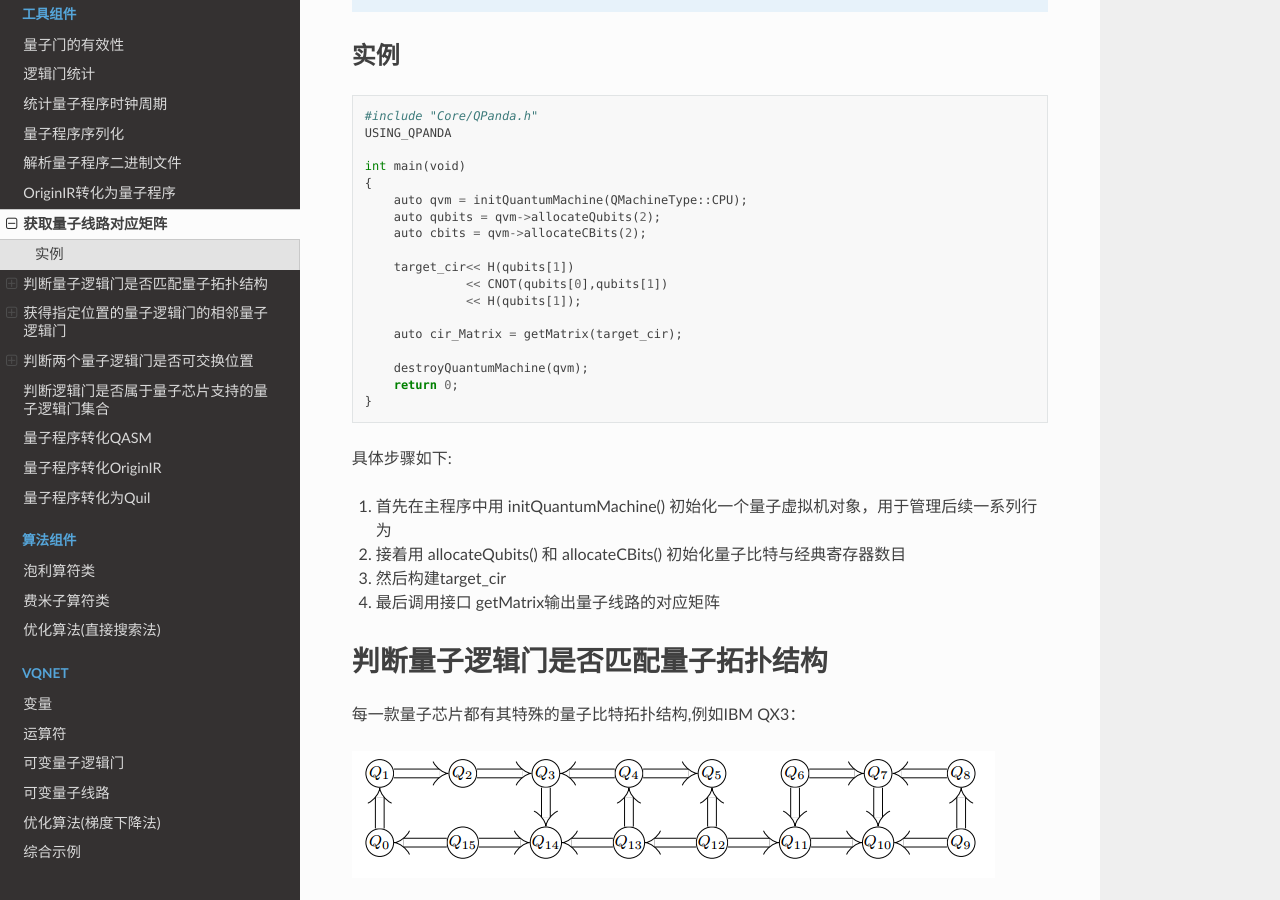
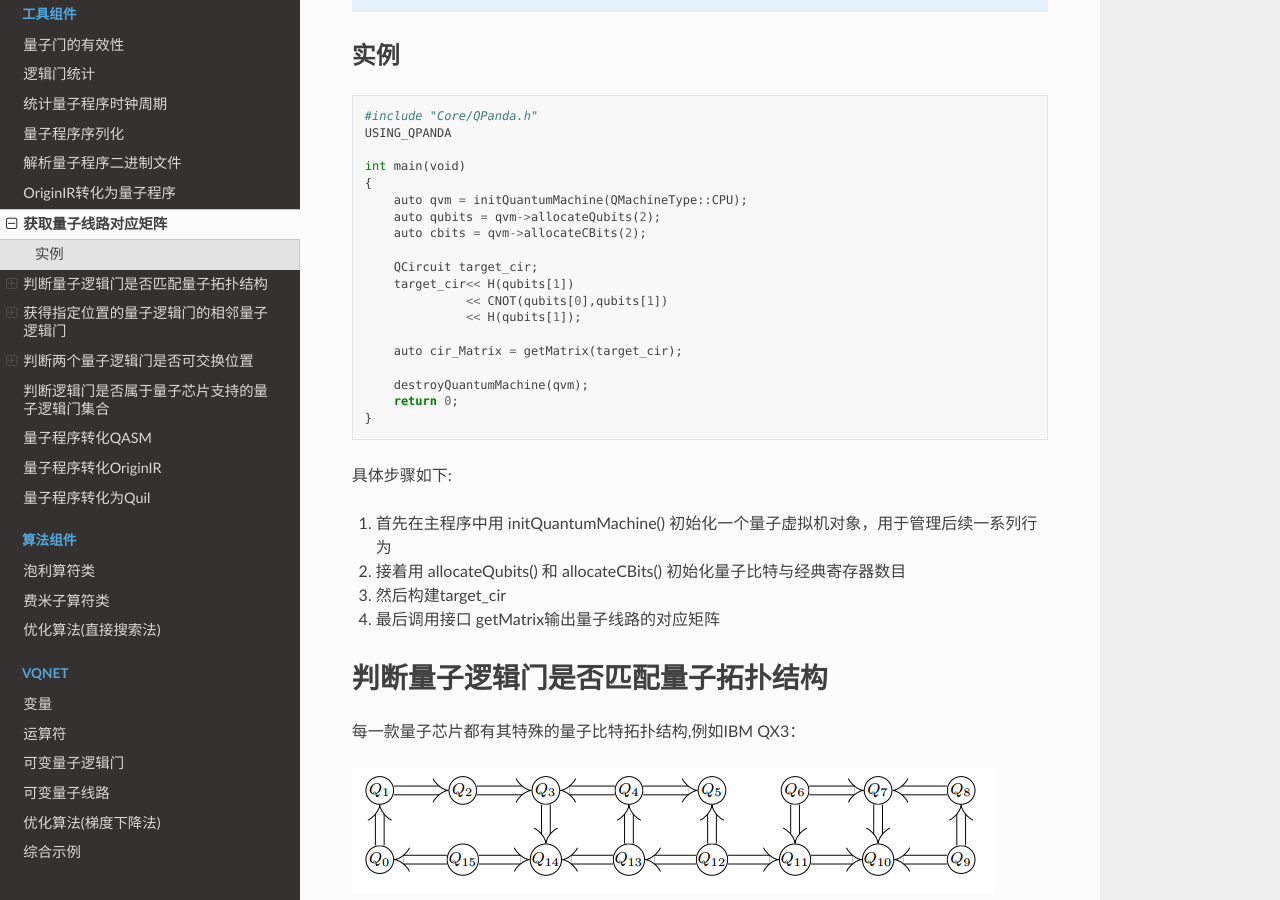
Before and after one commit to liye0005/QPanda-Toturial, a Sphinx documentation site: the page built from source/QCircuitInfo.rst, in a window 1280 px wide and 900 px high, scrolled down 329 px. Built offline with Sphinx 7.4.7 and the Read the Docs theme 2.0.0, drawn with Linux system fonts in a browser that asks for light colours; pages that are not in the unit, such as notebooks, are missing from menus.

Commit message:
Update QCircuitInfo.rst

```diff
--- a/source/QCircuitInfo.rst
+++ b/source/QCircuitInfo.rst
@@ -21,6 +21,7 @@
         auto qubits = qvm->allocateQubits(2);
         auto cbits = qvm->allocateCBits(2);
 
+        QCircuit target_cir;
         target_cir<< H(qubits[1])
                   << CNOT(qubits[0],qubits[1])
                   << H(qubits[1]);
```
